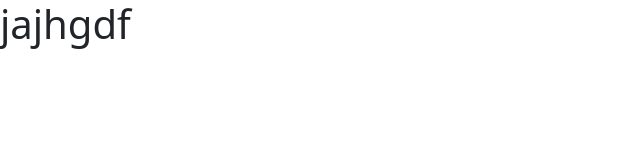
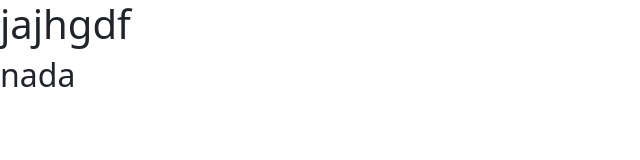
Before and after one commit to alexeigastaldielz/Beauty_Spa, a plain HTML site: page Paginas HTML/Contacto.html in a window 1280 px wide. Shown: the whole page, without its empty margins (0-640 px from the left). Drawn offline with nearby package versions, Linux system fonts and the light colour scheme.

Commit message:
cambioivarh2

```diff
--- a/Paginas HTML/Contacto.html
+++ b/Paginas HTML/Contacto.html
@@ -13,6 +13,7 @@
   </head>
   <body>
 <h1>jajhgdf</h1>
+<h2>nada</h2>
     <script src="https://cdn.jsdelivr.net/npm/bootstrap@5.1.1/dist/js/bootstrap.bundle.min.js" integrity="sha384-/bQdsTh/da6pkI1MST/rWKFNjaCP5gBSY4sEBT38Q/9RBh9AH40zEOg7Hlq2THRZ" crossorigin="anonymous"></script>
 
   </body>
```
